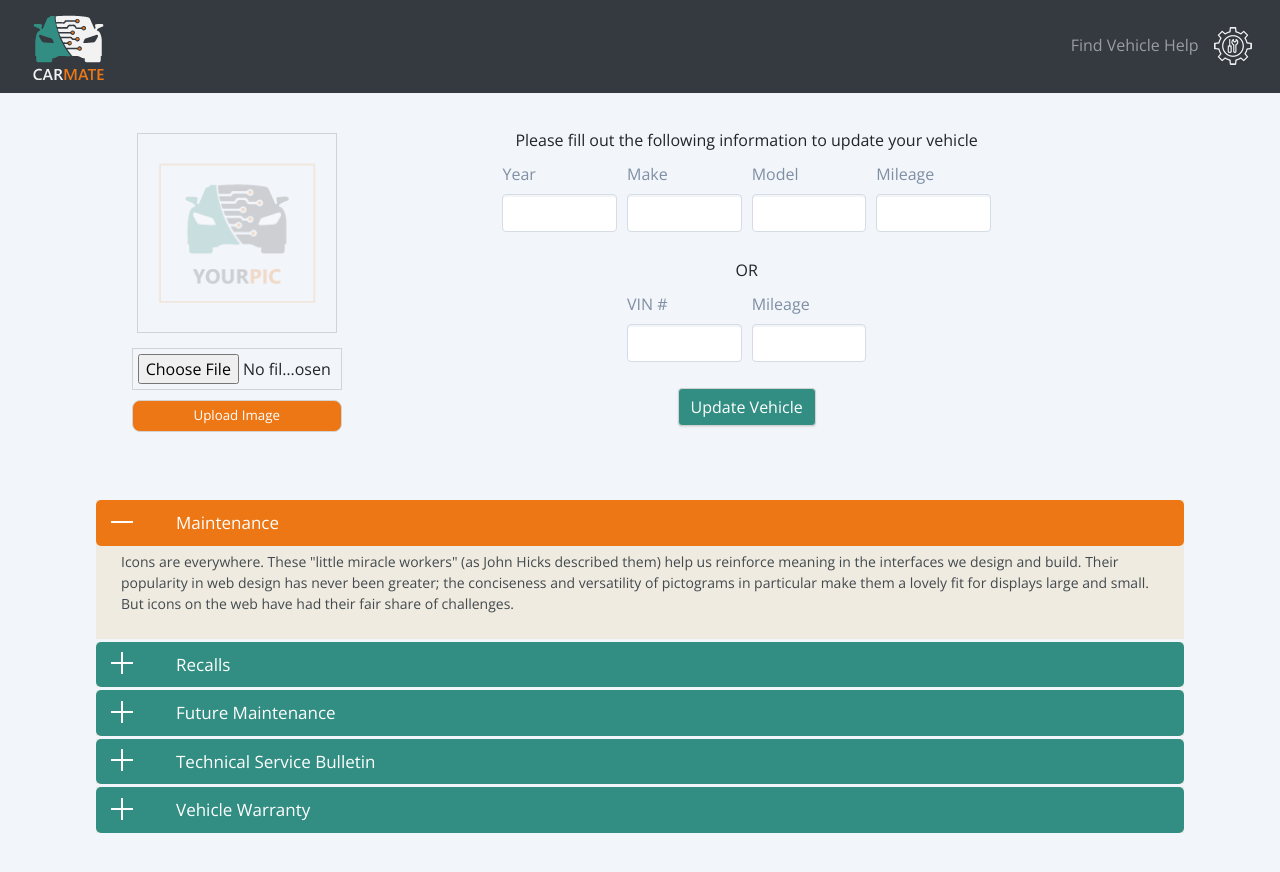
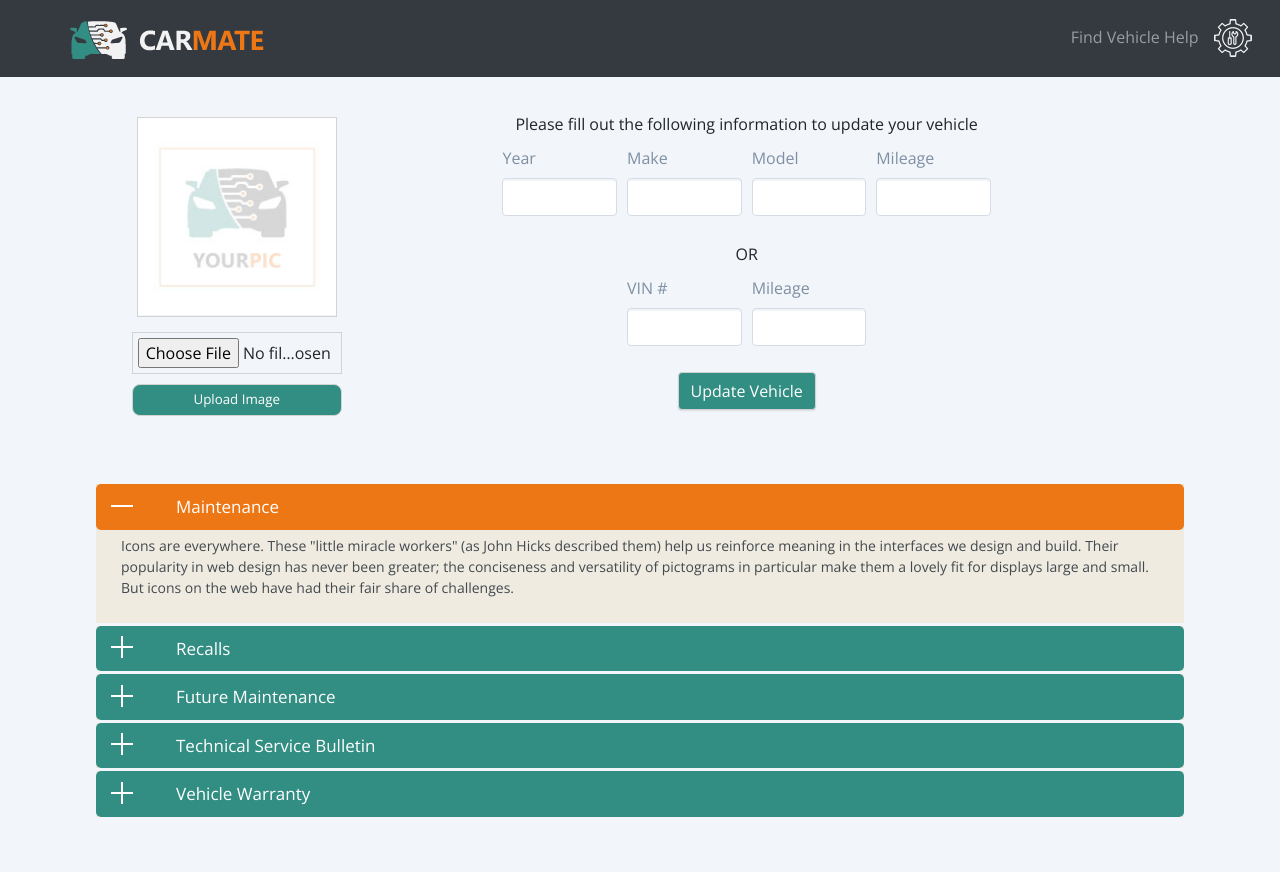
Before and after one commit to rebecalvarez/carmate, a React (Create React App) app in the folder client/: page /dashboard in a window 1280 px wide. Shown: the top 872 px of the page. Built offline with nearby package versions, Linux system fonts and the light colour scheme.

Commit message:
New Logo upload

```diff
--- a/client/src/views/elements/UserImage/index.js
+++ b/client/src/views/elements/UserImage/index.js
@@ -1,6 +1,6 @@
 import React, {Component} from 'react';
 import "./style.css";
-import DemoImage from '../images/CARMATE-USERIMAGE.png'
+import DemoImage from '../images/CARMATE-USERIMAGE.jpg'
 // import ReactDOM from 'react-dom'
 
 export default class UserImage extends Component {
--- a/client/src/views/elements/UserImage/style.css
+++ b/client/src/views/elements/UserImage/style.css
@@ -32,7 +32,7 @@ h3 {
   .submitButton {
     padding: 5px;
     margin-left: 10px;
-    background: #ED7715 ;
+    background: #328E83;
     border: 1px solid #d3d3d3;
     border-radius: 8px;
     font-weight: 500;
@@ -42,7 +42,7 @@ h3 {
     width: 210px;
   }
   .submitButton:hover {
-    background: #328E83;
+    background: #ED7715 ;
     color: white;
   }
   .centerText {
--- a/client/src/views/pages/Dashboard.js
+++ b/client/src/views/pages/Dashboard.js
@@ -4,7 +4,7 @@ import Nav from 'react-bootstrap/Nav';
 import CarForm from '../elements/CarForm';
 import Accordion from '../elements/Accordion';
 import UserImage from '../elements/UserImage';
-import Logo from './images/CARMATE-Logo.png';
+import Logo from './images/CARMATE-Logo-horizontal-web2.png';
 import MaintIcon from './images/maint-sm.png';
 import { Col, Row } from 'reactstrap';
 
--- a/client/src/views/pages/Landing.js
+++ b/client/src/views/pages/Landing.js
@@ -2,7 +2,7 @@ import React, {Component} from 'react';
 import Navbar from 'react-bootstrap/Navbar';
 import Nav from 'react-bootstrap/Nav';
 import CarForm from '../elements/CarForm';
-import Logo from './images/CARMATE-Logo.png';
+import Logo from './images/CARMATE-Logo-horizontal-web2.png';
 
 
 class Landing extends Component {
--- a/client/src/views/pages/Repair.js
+++ b/client/src/views/pages/Repair.js
@@ -2,7 +2,7 @@ import React, {Component} from 'react';
 import Navbar from 'react-bootstrap/Navbar';
 import Nav from 'react-bootstrap/Nav';
 import RepairForm from '../elements/RepairForm';
-import Logo from './images/CARMATE-Logo.png';
+import Logo from './images/CARMATE-Logo-horizontal-web2.png';
 
 class Repair extends Component {
   // state = {calls: []};
```
Also changed, not shown: client/src/views/elements/images/CARMATE-USERIMAGE.jpg (added).
